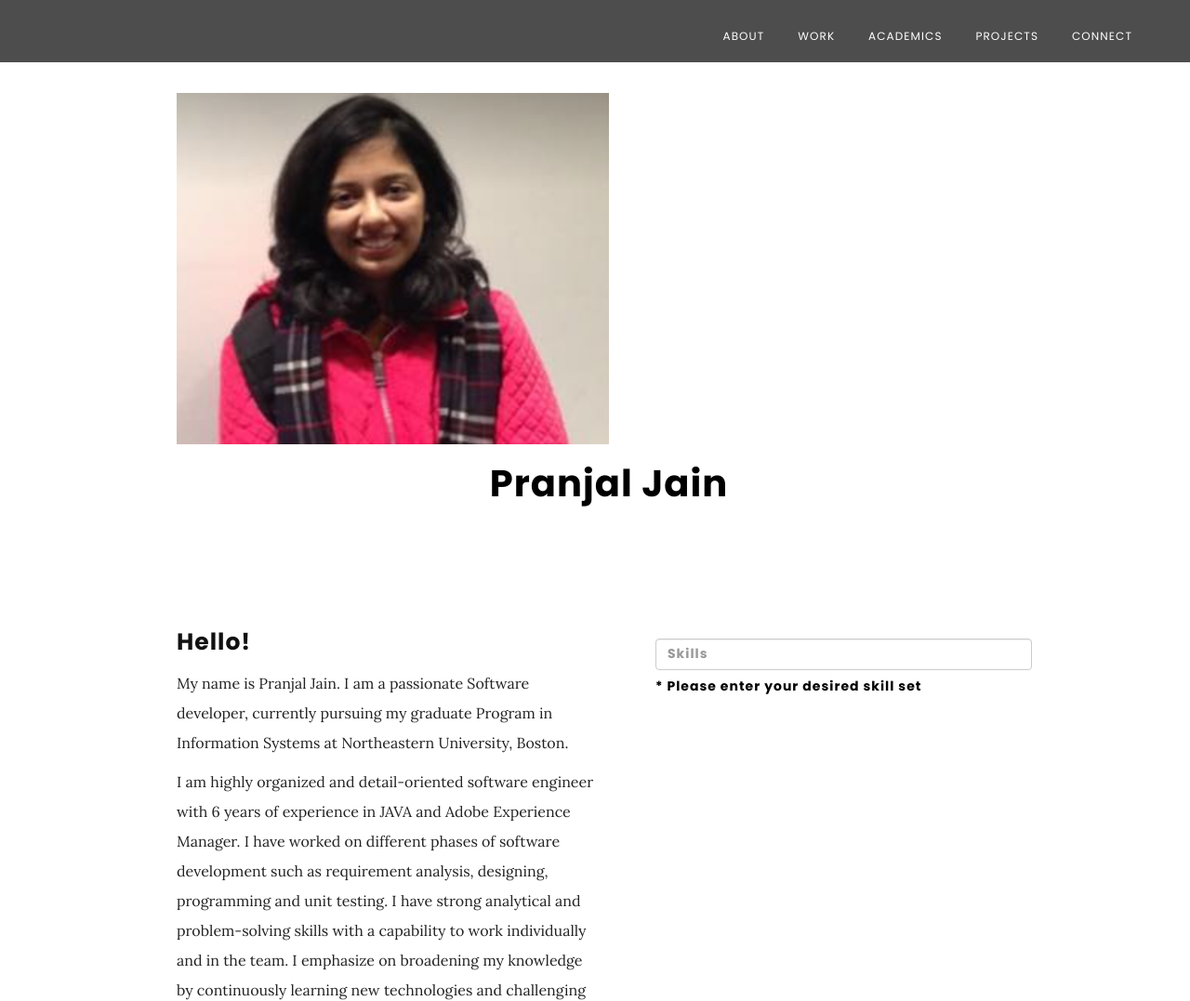
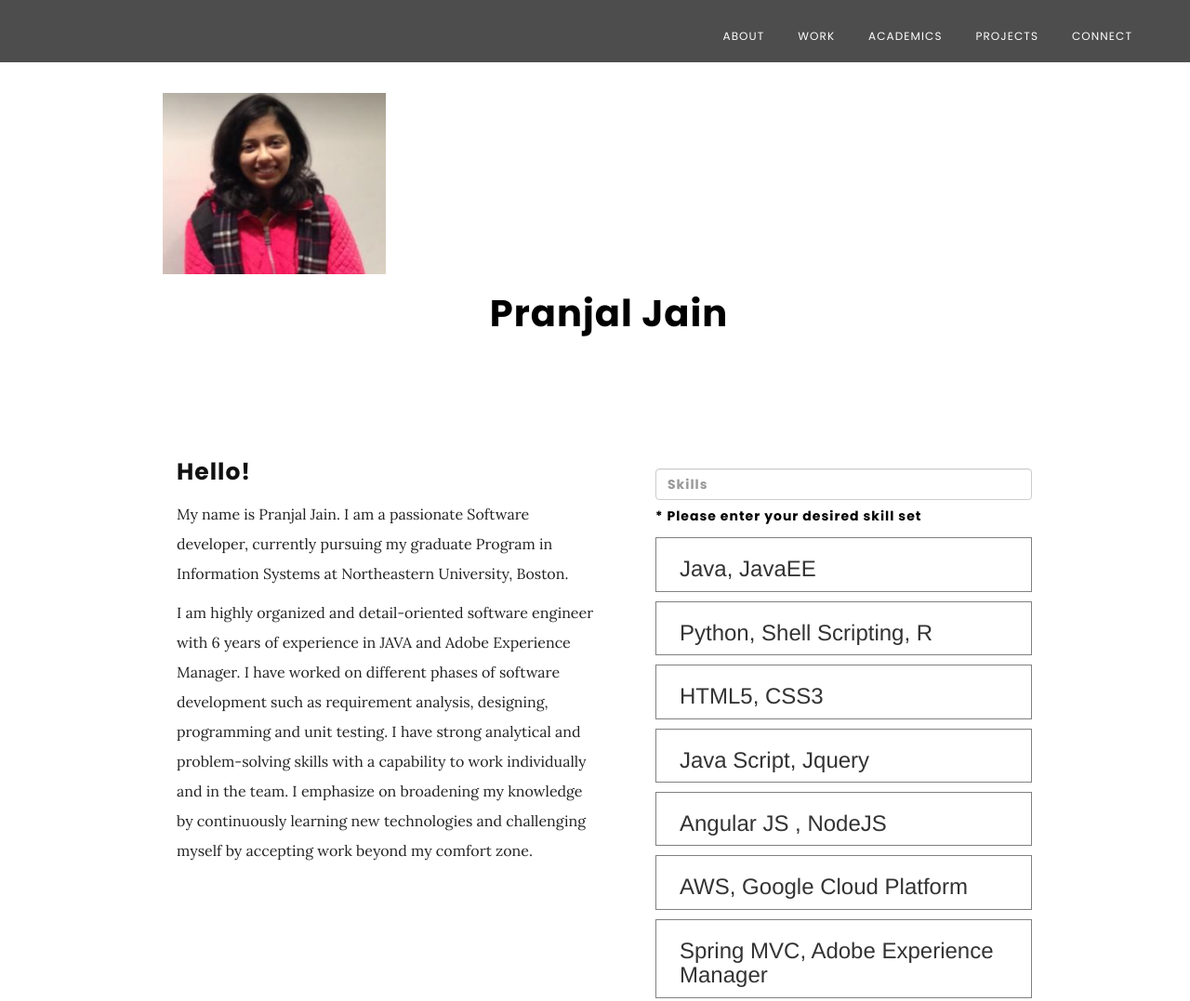
Before and after one commit to jainpranj/mywebsite, a plain HTML site: page index.html at #/about in a window 1280 px wide. Shown: the top 1077 px of the page at 93% size. Drawn offline with nearby package versions, Linux system fonts and the light colour scheme; some packages are replaced by stand-ins of ours.

Commit message:
fig  changes

```diff
--- a/app.js
+++ b/app.js
@@ -8,7 +8,7 @@ myApp.config(function($routeProvider) {
     })
     .when("/about", {
       templateUrl: "partials/about.html",
-      controller: "aboutCtrl"
+      controller: "BookListCtrl"
     })
     .when("/exp", {
       templateUrl: "partials/experience.html",
--- a/css/app.css
+++ b/css/app.css
@@ -83,6 +83,6 @@
 	left: 0;
 }
 .mypicture img{
-	height: 50%;
-	width: 50%;
+	height: 25%;
+	width: 25%;
 }
--- a/partials/about.html
+++ b/partials/about.html
@@ -1,6 +1,7 @@
 <section id="sectionAbout">
 
 	<div class="container">
+		<div class="row">
     <div class="mypicture">
     <img src="assets/images/mypicture.png" alt="">
     </div>
@@ -8,6 +9,7 @@
     <h1>Pranjal Jain</h1>
     <span>Experienced Full-Stack Developer. Enthusiastic Web and Big Data Developer. </span><br>
 		</div>
+    </div>
 
 		<div class="row">
 			<div class="col-md-6 col-sm-12 col-xs-12 story">
```
